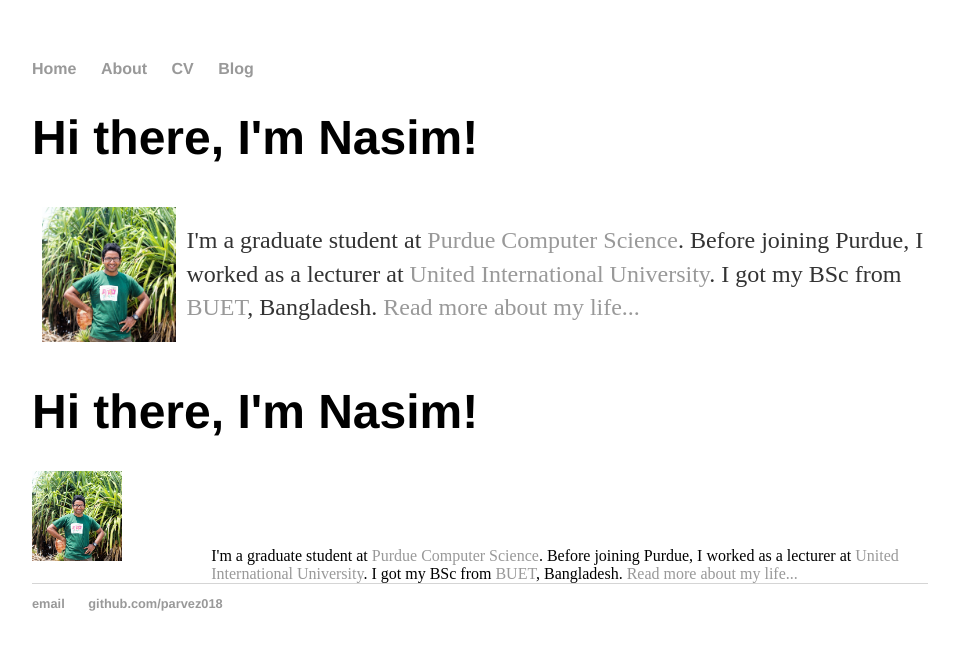
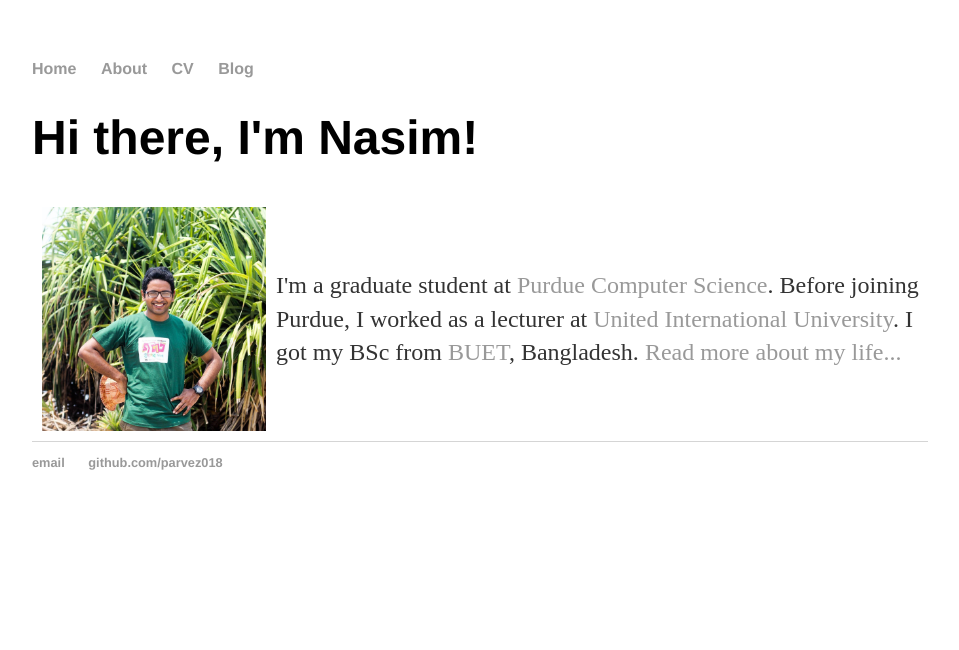
Before and after one commit to parvez018/parvez018.github.io, a Jekyll site: the page built from index.md, in a window 1280 px wide. Shown: the top 650 px of the page, without its empty margins (160-1119 px from the left). Built offline with Jekyll 4.4.1, drawn with Linux system fonts in a browser that asks for light colours.

Commit message:
updated index.md

```diff
--- a/index.md
+++ b/index.md
@@ -6,23 +6,9 @@ title: Nasim's Page
 <div class="blurb">
 	<h1>Hi there, I'm Nasim!</h1>
 	<div class="image-txt-container">
-	  <img src="/images/profile.jpg" alt="Nasim's picture" style="width: 15%;padding: 10px;">
+	  <img src="/images/profile.jpg" alt="Nasim's picture" style="width: 25%;padding: 10px;">
 	  <p>
 			I'm a graduate student at <a href="https://www.cs.purdue.edu/">Purdue Computer Science</a>. Before joining Purdue, I worked as a lecturer at <a href="http://www.uiu.ac.bd/">United International University</a>. I got my BSc from <a href="https://www.buet.ac.bd/web/">BUET</a>, Bangladesh. <a href="/about">Read more about my life...</a>
 	  </p>
 	</div>
-	<h1>Hi there, I'm Nasim!</h1>
-	<div style="width: 100%; display: table;">
-		<div style="display: table-row;">
-	    		<div style="width: 20%; display: table-cell;">
-				<img src="/images/profile.jpg" alt="Nasim's picture" style="width: 50%;"/>
-	    		</div>
-	    		<div style="display: table-cell;">
-				I'm a graduate student at <a href="https://www.cs.purdue.edu/">Purdue Computer Science</a>. Before joining Purdue, I worked as a lecturer at <a href="http://www.uiu.ac.bd/">United International University</a>. I got my BSc from <a href="https://www.buet.ac.bd/web/">BUET</a>, Bangladesh. <a href="/about">Read more about my life...</a>
-	    		</div>
-		</div>
-    	</div>
-
-
-
 </div>
```
